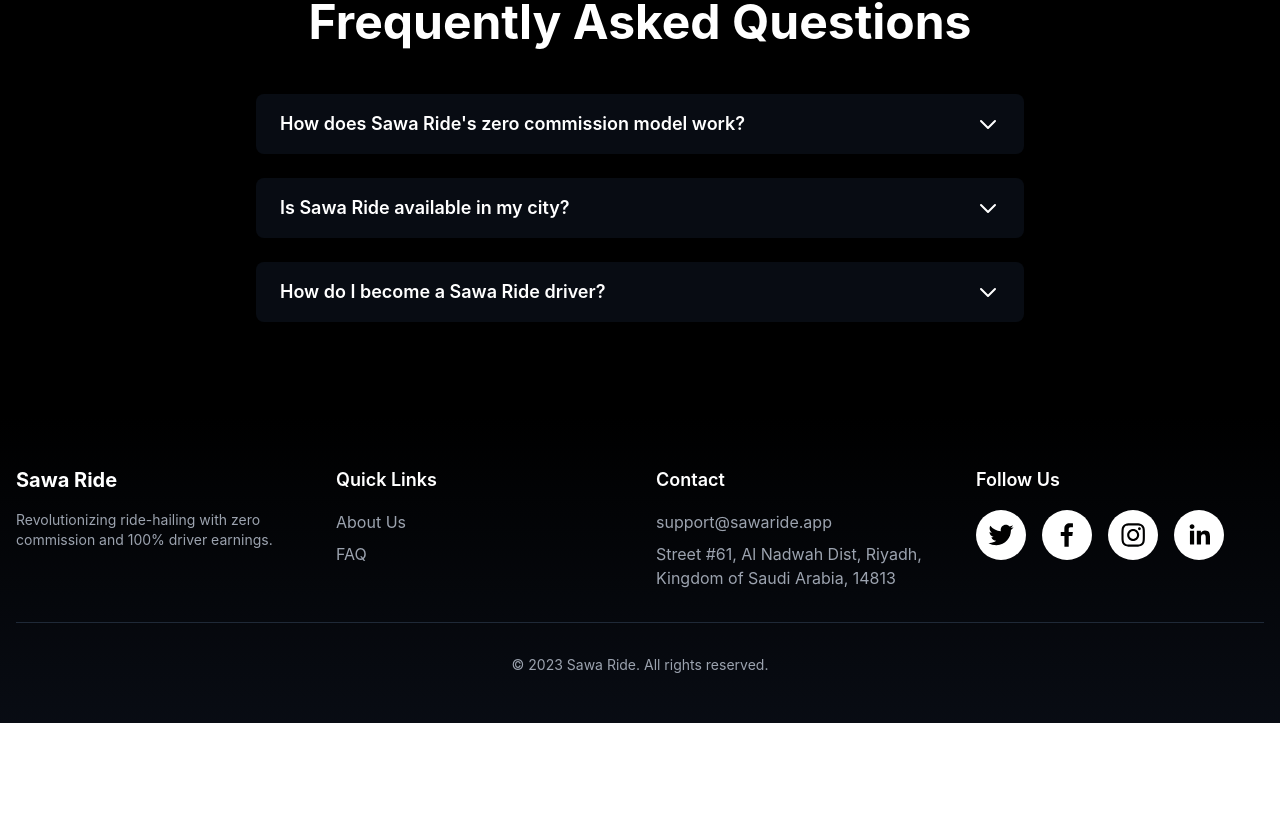
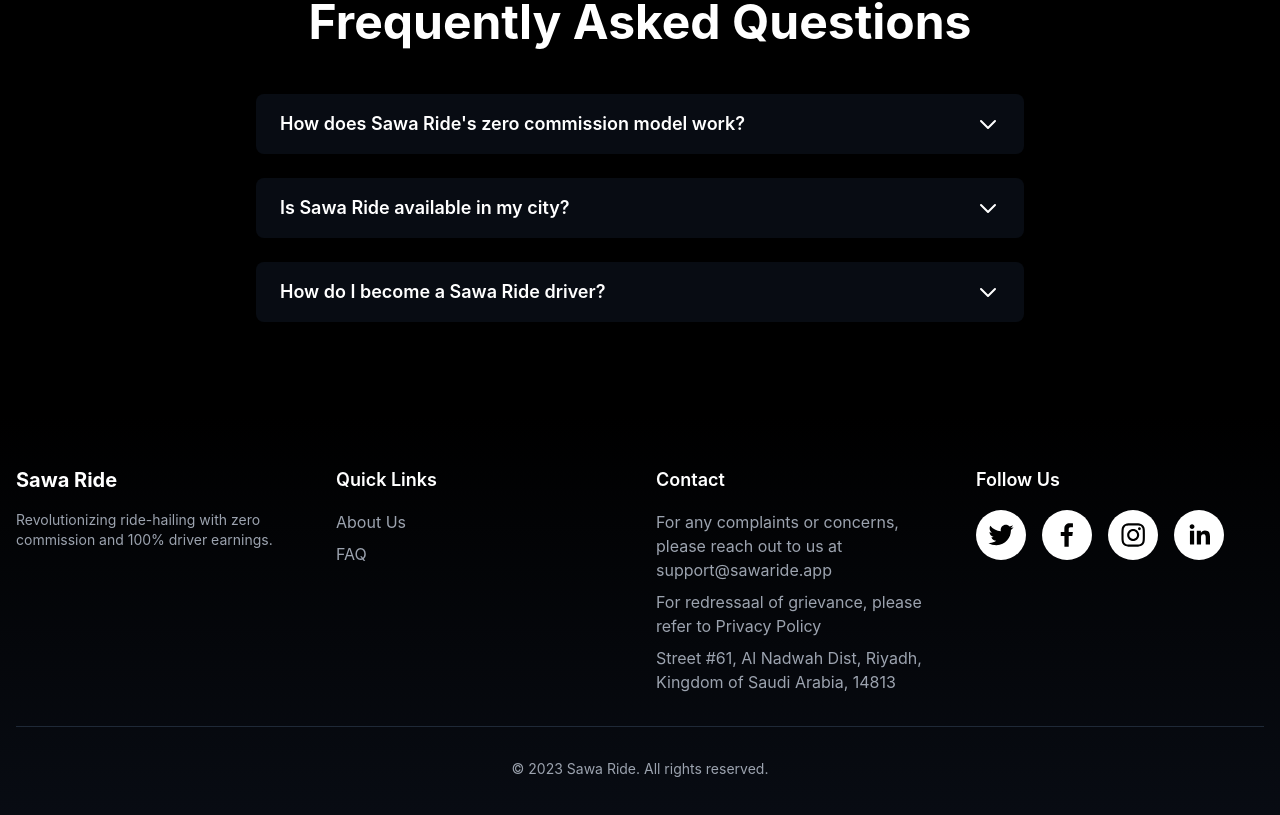
Before and after one commit to Majeed-hub/sawaride-new, a React (Create React App) app: page / in a window 1280 px wide. Shown: the part 3571-4386 px from the top of the page. Before the commit the page ends 4294 px from the top, so only its background shows below. Built offline with nearby package versions, Linux system fonts and the light colour scheme.

Commit message:
added social links, changed contact info

```diff
--- a/src/components/footer/index.js
+++ b/src/components/footer/index.js
@@ -9,7 +9,16 @@
   ];
 
   const contactDetails = [
-    { type: "email", value: "support@sawaride.app" },
+    {
+      type: "email",
+      value:
+        "For any complaints or concerns, please reach out to us at support@sawaride.app",
+    },
+    {
+      type: "redressal",
+      value:
+        "For redressaal of grievance, please refer to Privacy Policy",
+    },
     {
       type: "address",
       value:
@@ -18,10 +27,10 @@
   ];
 
   const socialLinks = [
-    { platform: "Twitter", href: "https://www.twitter.com" },
+    { platform: "Twitter", href: "https://www.twitter.com/sawa_ride" },
     { platform: "Facebook", href: "https://www.facebook.com" },
-    { platform: "Instagram", href: "https://www.instagram.com" },
-    { platform: "LinkedIn", href: "https://www.linkedin.com" },
+    { platform: "Instagram", href: "https://www.instagram.com/sawa.ride" },
+    { platform: "LinkedIn", href: "https://www.linkedin.com/company/sawaride" },
   ];
 
   return (
```
